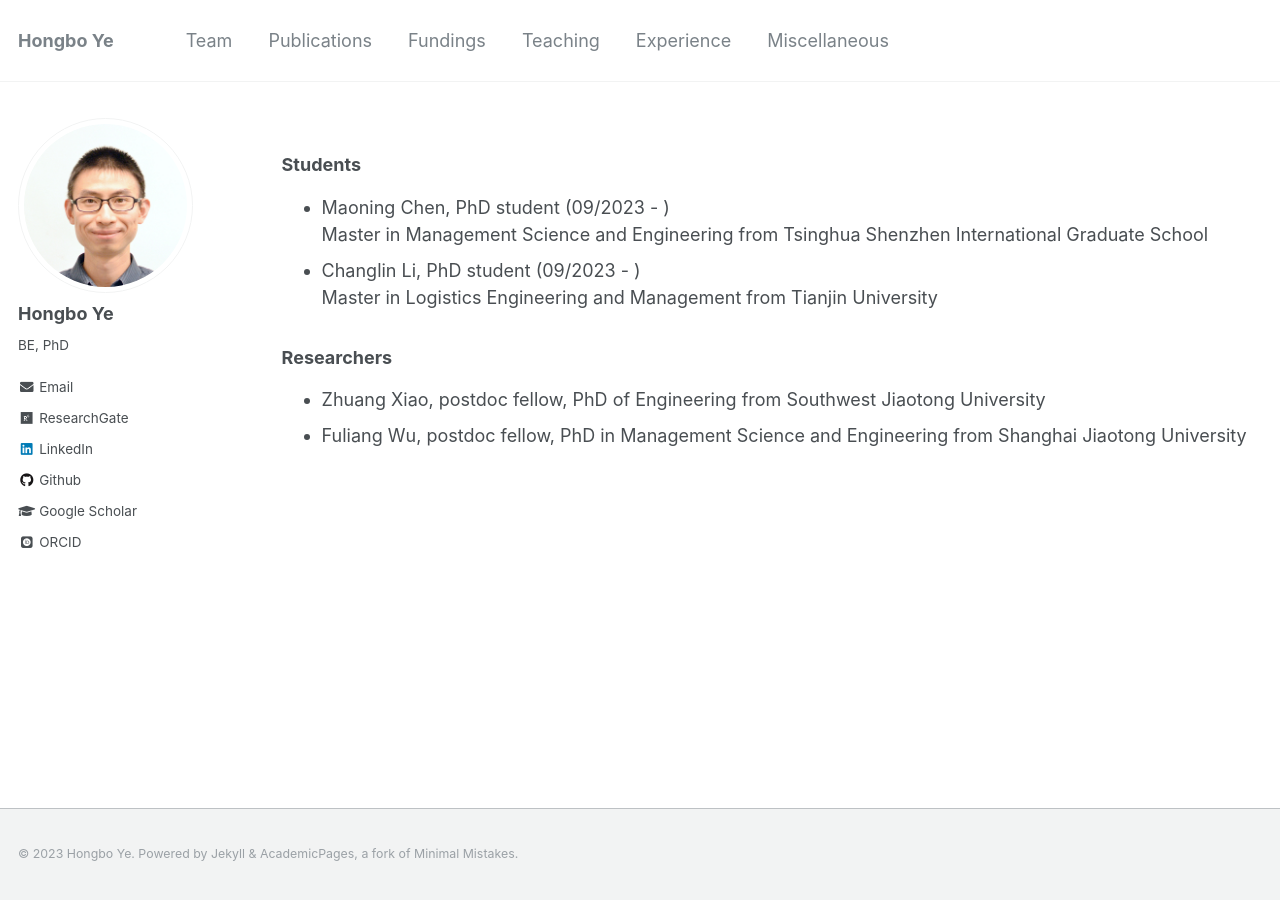
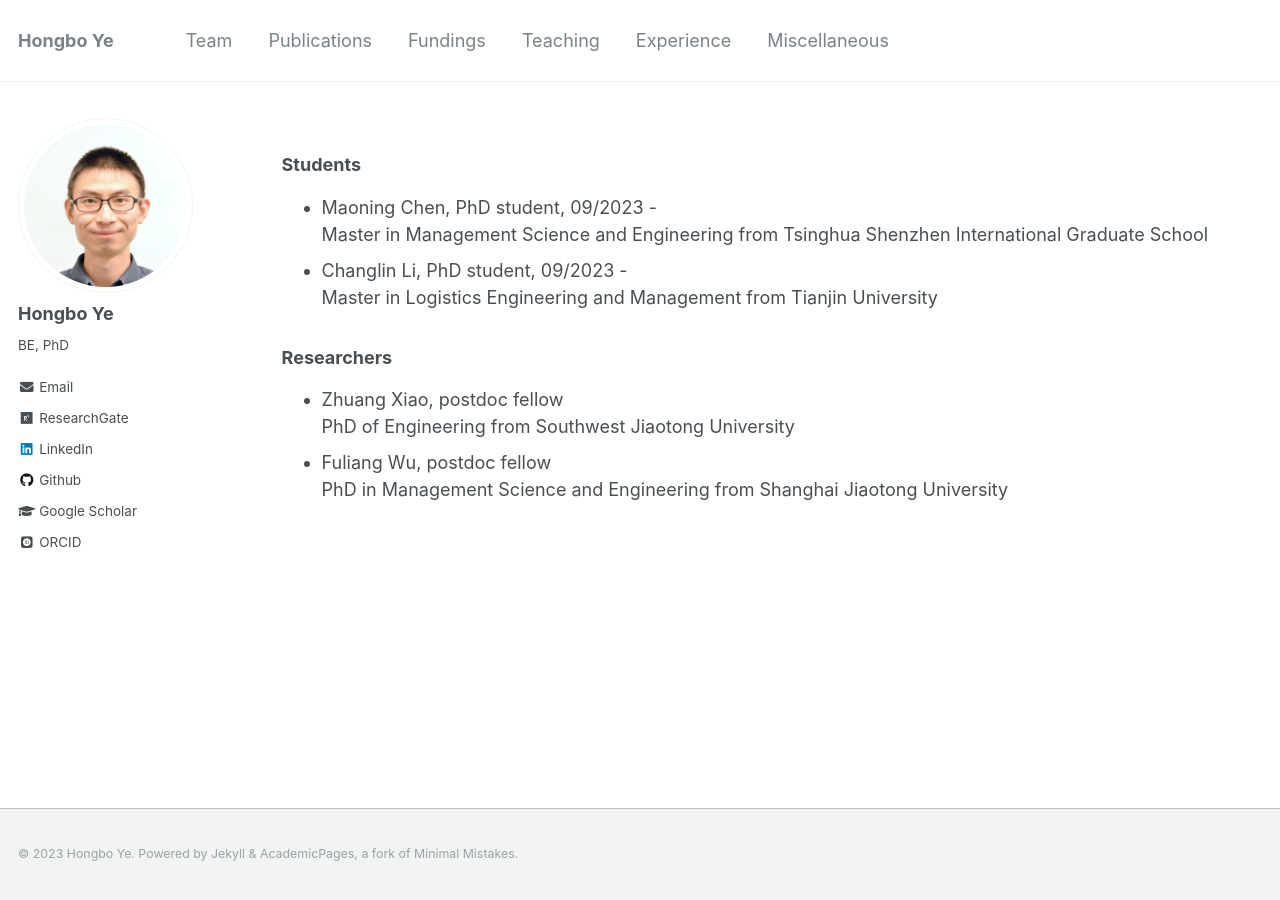
Before and after one commit to hb-ye/hb-ye.github.io, a Jekyll site: the page built from _pages/team.md, in a window 1280 px wide. Built offline with Jekyll 4.4.1, drawn with Linux system fonts in a browser that asks for light colours; some web fonts are replaced.

```diff
--- a/_pages/team.md
+++ b/_pages/team.md
@@ -14,10 +14,10 @@ author_profile: true
 
 ### Students
 
-- Maoning Chen, PhD student (09/2023 - )<br>Master in Management Science and Engineering from Tsinghua Shenzhen International Graduate School
-- Changlin Li, PhD student (09/2023 - )<br>Master in Logistics Engineering and Management from Tianjin University
+- Maoning Chen, PhD student, 09/2023 -  <br> Master in Management Science and Engineering from Tsinghua Shenzhen International Graduate School
+- Changlin Li, PhD student, 09/2023 -  <br> Master in Logistics Engineering and Management from Tianjin University
 
 ### Researchers
 
-- Zhuang Xiao, postdoc fellow, PhD of Engineering from Southwest Jiaotong University
-- Fuliang Wu, postdoc fellow, PhD in Management Science and Engineering from Shanghai Jiaotong University
+- Zhuang Xiao, postdoc fellow <br> PhD of Engineering from Southwest Jiaotong University
+- Fuliang Wu, postdoc fellow <br> PhD in Management Science and Engineering from Shanghai Jiaotong University
```
